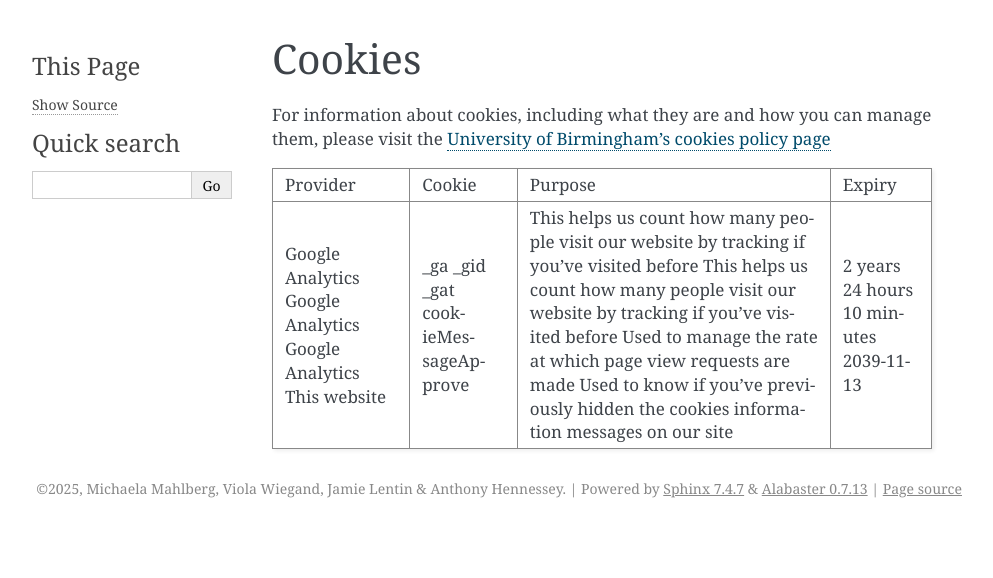
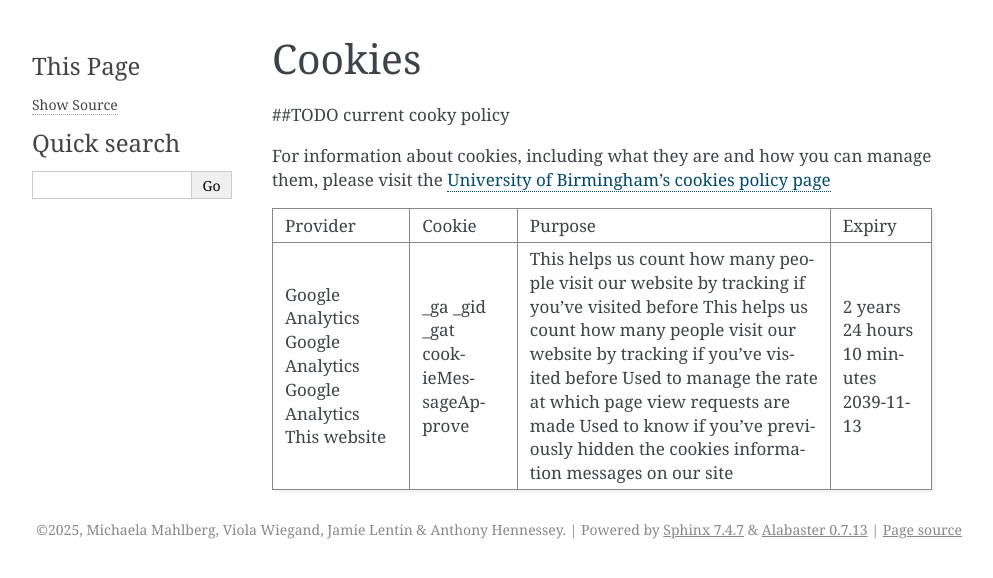
Before and after one commit to mahlberg-lab/clic, a Sphinx documentation site: the page built from docs/policies/cookies.rst, in a window 1280 px wide. Shown: the top 578 px of the page, without its empty margins (148-1141 px from the left). Built offline with Sphinx 7.4.7, drawn with Linux system fonts in a browser that asks for light colours; pages that are not in the unit, such as notebooks, are missing from menus; the version number could not be read and is left out.

Commit message:
TODOS cookies.rst
marked parts of cooky policy that may need changes after the move with ##TODO

```diff
--- a/docs/policies/cookies.rst
+++ b/docs/policies/cookies.rst
@@ -1,5 +1,7 @@
 Cookies
 =======
+
+##TODO current cooky policy
 
 For information about cookies, including what they are and how you can manage them, please visit the `University of Birmingham's cookies policy page <https://www.birmingham.ac.uk/privacy/cookies.aspx>`_
 
```
